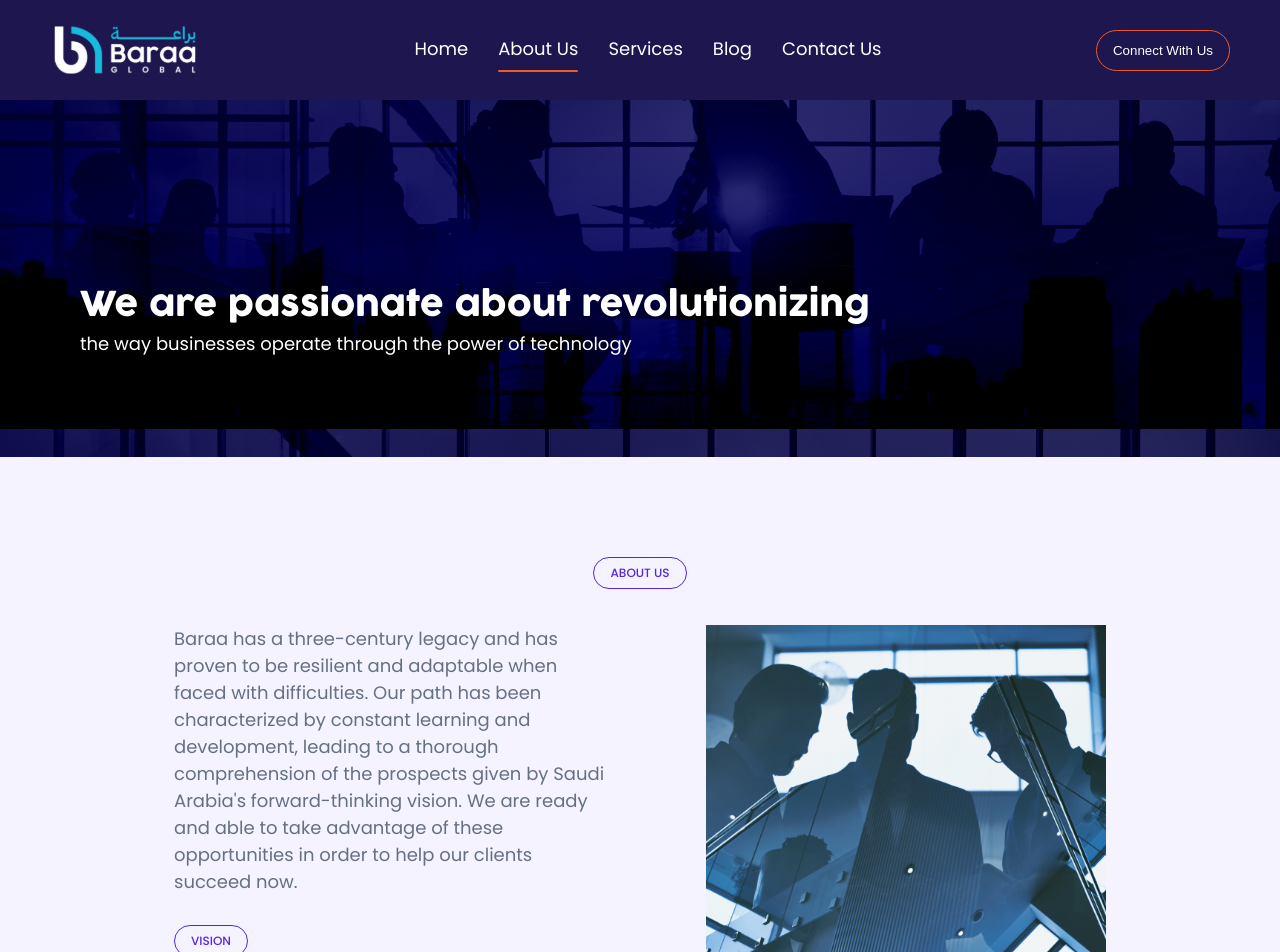
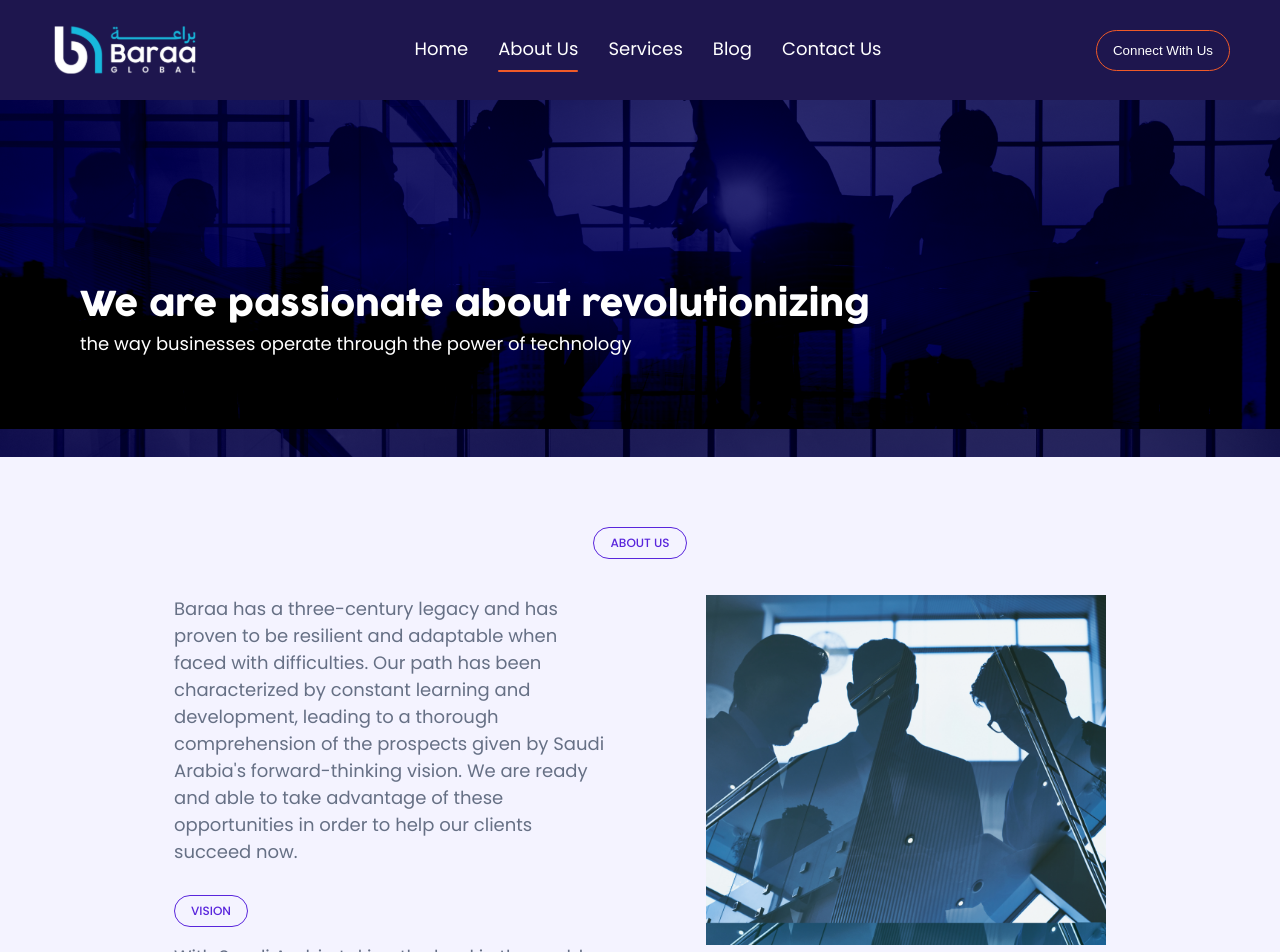
Before and after one commit to MuhammedDilshan/baraa, a React (Create React App) app: page /about in a window 1280 px wide. Shown: the top 952 px of the page. Built offline with nearby package versions, Linux system fonts and the light colour scheme.

Commit message:
edited--

```diff
--- a/src/Components/AboutDetails/AboutDetails.css
+++ b/src/Components/AboutDetails/AboutDetails.css
@@ -1,5 +1,5 @@
 .aboutdetails {
-    padding: 100px;
+    padding: 70px 100px;
     background-color: #F4F3FF;
 }
 
--- a/src/Components/ContactDetails/ContactDetails.css
+++ b/src/Components/ContactDetails/ContactDetails.css
@@ -1,5 +1,5 @@
 .contactdetails {
-    padding: 100px;
+    padding: 70px 100px;
 }
 
 .contactdetails h6 {
--- a/src/Components/ServiceBusiness/ServiceBusiness.css
+++ b/src/Components/ServiceBusiness/ServiceBusiness.css
@@ -1,6 +1,6 @@
 .service-business {
     background-color: #F4F3FF;
-    padding: 100px;
+    padding: 70px 100px;
 }
 
 .service-business h6 {
```
Also changed, not shown: package.json (+13 -1 lines).
